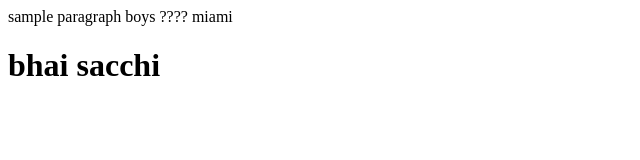
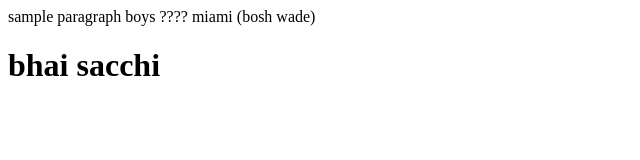
Before and after one commit to anvaybhure/localrepo, a plain HTML site: page index.html in a window 1280 px wide. Shown: the whole page, without its empty margins (0-640 px from the left). Drawn offline with Linux system fonts and the light colour scheme.

Commit message:
teammates name

```diff
--- a/index.html
+++ b/index.html
@@ -1,6 +1,6 @@
 <p>
 sample paragraph boys ????
-miami
+miami (bosh wade)
 
 </p>
 
```
